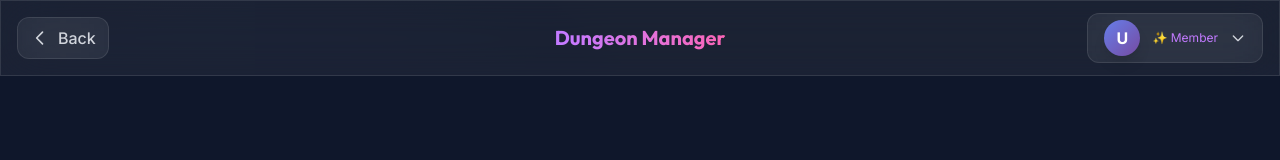
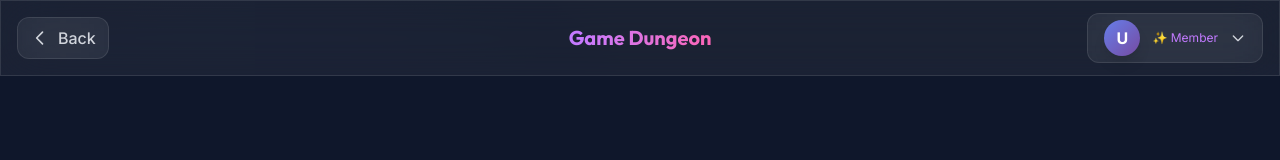
Before and after one commit to NPL1228/EduGenius, a Next.js app: page /game_dungeon in a window 1280 px wide. Shown: the top 160 px of the page. Built offline with nearby package versions, Linux system fonts and the light colour scheme.

Commit message:
game modification

```diff
--- a/app/game_dungeon/layout.tsx
+++ b/app/game_dungeon/layout.tsx
@@ -25,7 +25,7 @@
     <div
       className={`${geistSans.variable} ${geistMono.variable} antialiased min-h-screen`}
     >
-      <FeatureHeader title="Dungeon Manager" />
+      <FeatureHeader title="Game Dungeon" />
       <div className="pt-16">
         {children}
       </div>
--- a/components/game_dungeon/HeroAvatar.tsx
+++ b/components/game_dungeon/HeroAvatar.tsx
@@ -12,7 +12,8 @@
 
     return (
         <div className="flex flex-col items-center gap-2 p-4 bg-slate-800 rounded-xl border-2 border-slate-600 shadow-lg w-full max-w-xs">
-            <div className="relative w-24 h-24 bg-blue-500 rounded-full flex items-center justify-center border-4 border-white shadow overflow-hidden">
+            <div className="relative w-24 h-24 bg-blue-500 rounded-full flex flex-col items-center justify-center border-4 border-white shadow overflow-hidden">
+                <span className="text-[10px] font-bold text-white uppercase tracking-wider mb-1">Hero</span>
                 {/* Placeholder for Hero Sprite */}
                 <motion.div
                     animate={{ y: [0, -5, 0] }}
```
